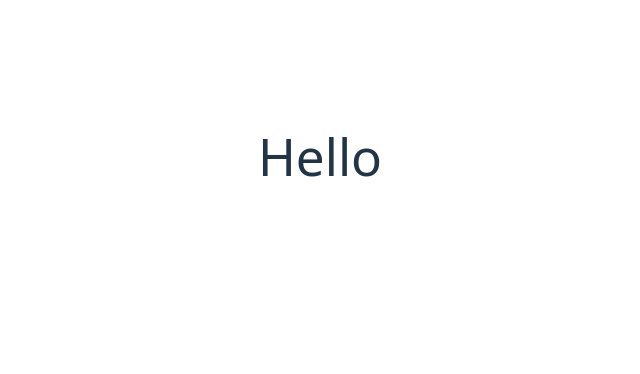
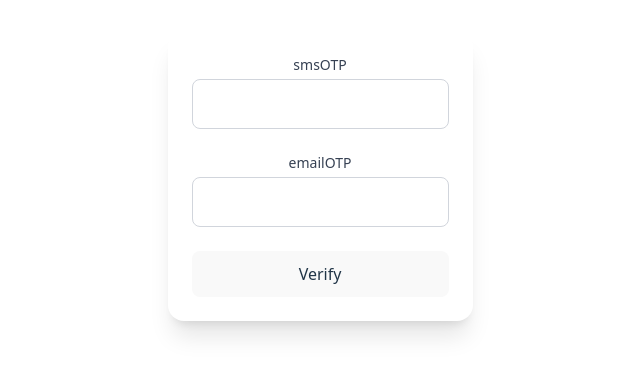
Before and after one commit to ibnusman/eVote, a React (Vite) app in the folder frontend/: page / in a window 1280 px wide. Shown: the part 244-618 px from the top of the page, without its empty margins (320-960 px from the left). Built offline with nearby package versions, Linux system fonts and the light colour scheme.

Commit message:
OTP page

```diff
--- a/frontend/src/App.jsx
+++ b/frontend/src/App.jsx
@@ -4,16 +4,17 @@ import viteLogo from '/vite.svg'
 import './App.css'
 import { Login } from './components/Login'
 import { Signup } from './components/Signup'
+import { TwoFA } from './components/TwoFA.JSX'
 
 function App() {
-  const [count, setCount] = useState(0)
 
   return (
     <>
 
 
       {/* <Signup/> */}
-      <Login/>
+<TwoFA/>
+      {/* <Login/> */}
     </>
   )
 }
--- /dev/null
+++ b/frontend/src/components/TwoFA.jsx
@@ -0,0 +1,67 @@
+import axios from "axios";
+import React from "react";
+import { useState } from "react";
+
+
+export function  TwoFA () {
+    const [formData,setFormData] = useState({
+        smsOTP: "",
+        emailOTP: ""
+    })
+
+    const handleChange = (e) => {
+        const {name,value} = e.target;
+       setFormData((prevState)=>({ ...prevState,[name]:value}))
+
+    }
+
+    const handleSubmit= async (e)=> {
+          e.preventDefault();
+
+          try {
+            const response = await axios.post("http://localhost:3000/api/auth/2fa",formData)
+            console.log(response.data);
+          } catch (error) {
+            console.log(" Error Verifying OTP",error.data)
+          }
+    }
+
+    return (
+        <>
+     <form onSubmit={handleSubmit} className="max-w-md mx-auto p-6 bg-white shadow-xl rounded-2xl space-y-6 mt-10">
+                <div>
+                    <label className="block text-sm font-medium text-gray-700">smsOTP</label>
+                    <input
+                        type="text"
+                        name="smsOTP"
+                        value={formData.smsOTP}
+                        onChange={handleChange}
+                        className="mt-1 p-3 w-full border border-gray-300 rounded-lg focus:outline-none focus:ring-2 focus:ring-blue-500"
+                    />
+                </div>
+
+                <div>
+                    <label className="block text-sm font-medium text-gray-700">emailOTP</label>
+                    <input
+                        type="text"
+                        name="emailOTP"
+                        value={formData.emailOTP}
+                        onChange={handleChange}
+                        className="mt-1 p-3 w-full border border-gray-300 rounded-lg focus:outline-none focus:ring-2 focus:ring-blue-500"
+                    />
+                </div>
+                 <button
+                    type="submit"
+                    className="w-full bg-red-500 text-red py-3 px-4 rounded-lg hover:bg-blue-600 transition-colors"
+                >
+                    Verify
+                </button>
+
+</form>
+        </>
+    )
+
+
+
+
+}
```
